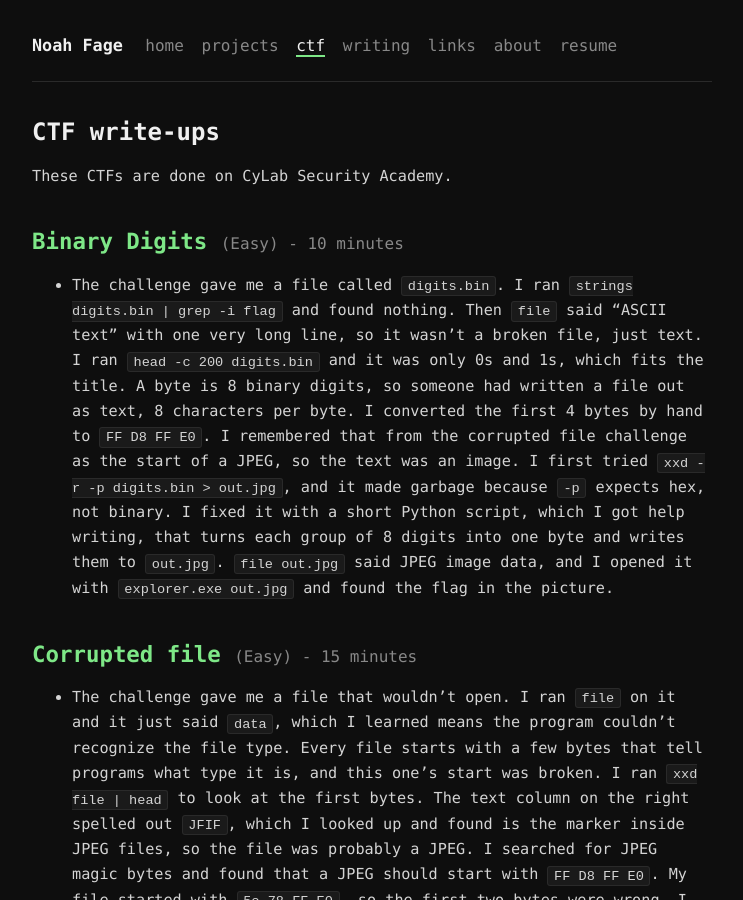
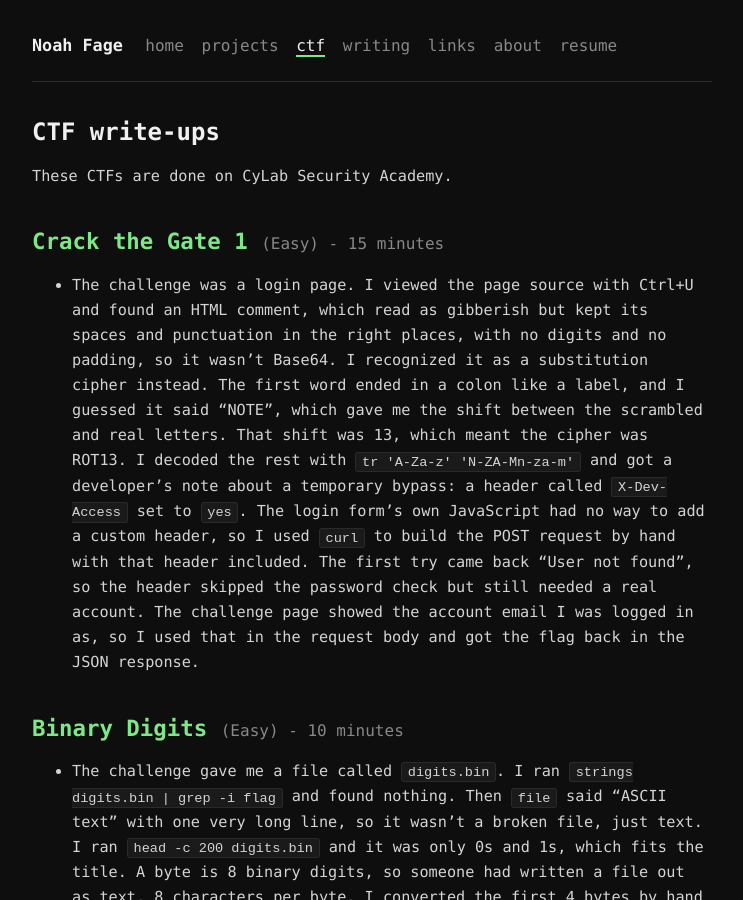
Before and after one commit to noah-fage/noah-fage.github.io, a Jekyll site: the page built from ctf.md, in a window 1280 px wide and 900 px high. Shown: the whole window, without its empty margins (268-1011 px from the left). Built offline with Jekyll 4.4.1, drawn with Linux system fonts in a browser that asks for light colours.

Commit message:
Add Crack the Gate 1 CTF write-up
Co-Authored-By: Claude Sonnet 5 <noreply@anthropic.com>

```diff
--- a/ctf.md
+++ b/ctf.md
@@ -9,6 +9,10 @@ description: "CTF write-ups with the commands I ran and why, including the dead
 These CTFs are done on CyLab Security Academy.
 
 <!-- Newest write-up goes at the TOP. Give each h2 an id for jump links. -->
+
+<h2 class="ctf-title" id="crack-the-gate-1">Crack the Gate 1 <span class="ctf-meta">(Easy) - 15 minutes</span></h2>
+
+* The challenge was a login page. I viewed the page source with Ctrl+U and found an HTML comment, which read as gibberish but kept its spaces and punctuation in the right places, with no digits and no padding, so it wasn't Base64. I recognized it as a substitution cipher instead. The first word ended in a colon like a label, and I guessed it said "NOTE", which gave me the shift between the scrambled and real letters. That shift was 13, which meant the cipher was ROT13. I decoded the rest with `tr 'A-Za-z' 'N-ZA-Mn-za-m'` and got a developer's note about a temporary bypass: a header called `X-Dev-Access` set to `yes`. The login form's own JavaScript had no way to add a custom header, so I used `curl` to build the POST request by hand with that header included. The first try came back "User not found", so the header skipped the password check but still needed a real account. The challenge page showed the account email I was logged in as, so I used that in the request body and got the flag back in the JSON response.
 
 <h2 class="ctf-title" id="binary-digits">Binary Digits <span class="ctf-meta">(Easy) - 10 minutes</span></h2>
 
```
